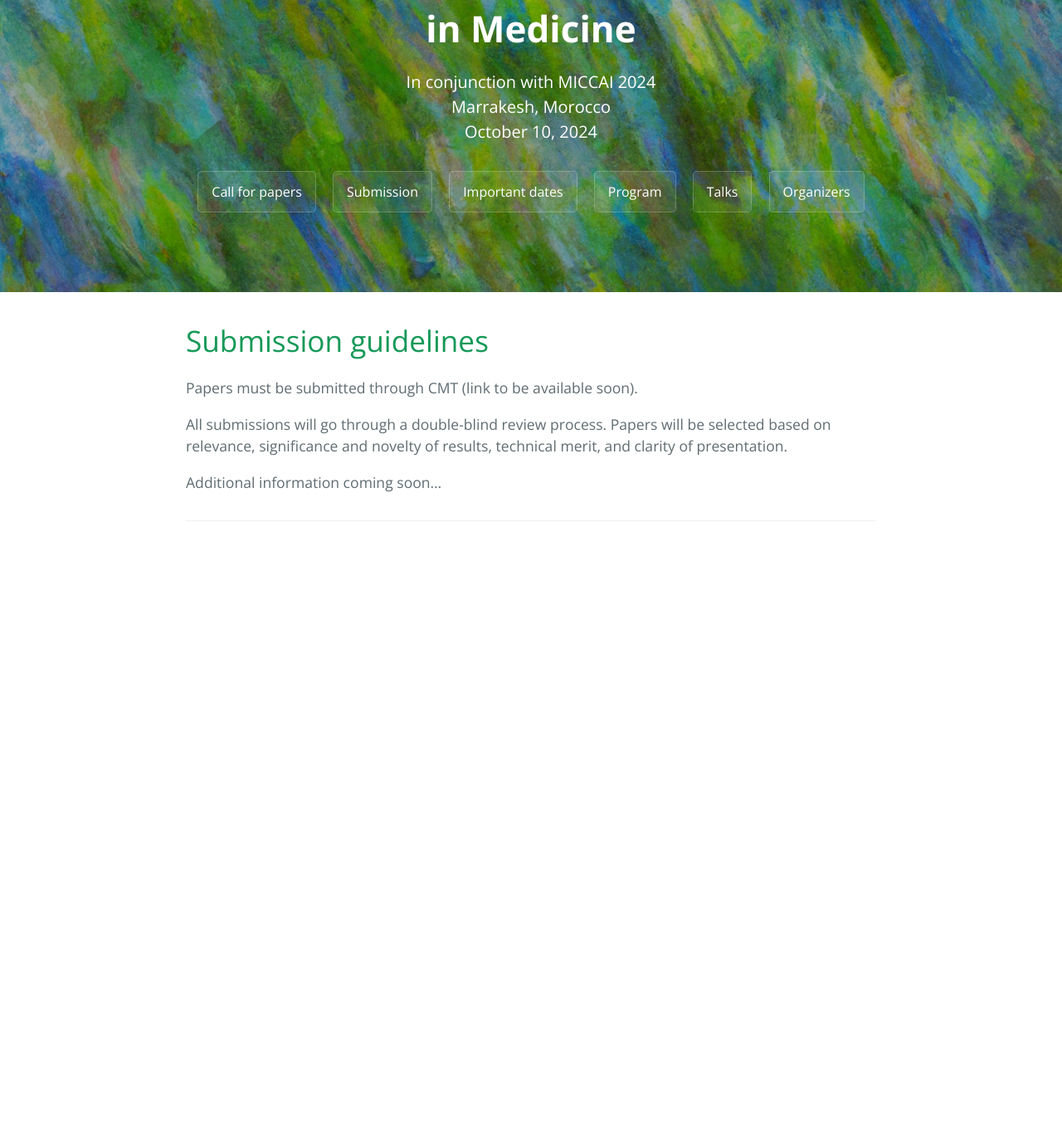
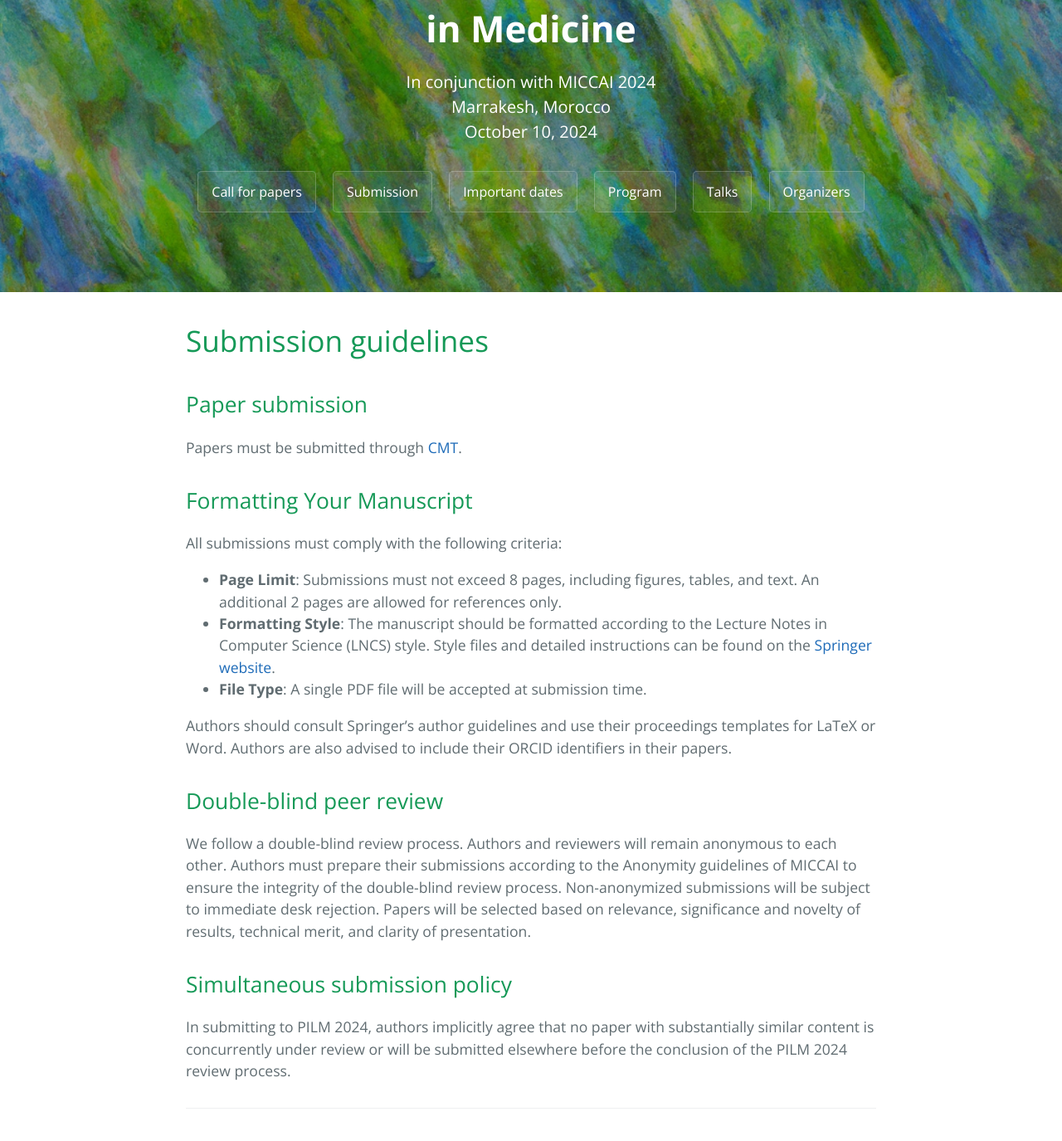
Before and after one commit to miccai-pilm/miccai-pilm.github.io, a Jekyll site: the page built from submission.md, in a window 1280 px wide and 1400 px high, scrolled down 145 px. Shown: the top 1375 px of the window at 83% size. Built offline with Jekyll 4.4.1, drawn with Linux system fonts in a browser that asks for light colours; before the commit the page ends 900 px from its top, so only the background shows below that.

Commit message:
Update submission.md

```diff
--- a/submission.md
+++ b/submission.md
@@ -4,12 +4,30 @@ layout: default
 
 # Submission guidelines
 
-Papers must be submitted through CMT (link to be available soon). <!--({{ site.workshop.submission_link }})-->
+## Paper submission
 
-All submissions will go through a double-blind review process. Papers will be selected based on
-relevance, significance and novelty of results, technical merit, and clarity of presentation.
+Papers must be submitted through [CMT]({{ site.workshop.submission_link }}).
 
-Additional information coming soon...
+## Formatting Your Manuscript
+
+All submissions must comply with the following criteria:
+
+- **Page Limit**: Submissions must not exceed 8 pages, including figures, tables, and text. An additional 2 pages are allowed for references only.
+- **Formatting Style**: The manuscript should be formatted according to the Lecture Notes in Computer Science (LNCS) style. Style files and detailed instructions can be found on the [Springer website](https://www.springer.com/gp/computer-science/lncs/conference-proceedings-guidelines).
+- **File Type**: A single PDF file will be accepted at submission time.
+
+Authors should consult Springer's author guidelines and use their proceedings templates for LaTeX or Word. Authors are also advised to include their ORCID identifiers in their papers.
+<!-- The corresponding author must fill out and sign a Consent-to-Publish form on behalf of all co-authors, and the name on the copyright form should correspond with the name marked on the paper. No changes to authorship will be permitted after submission to Springer.-->
+
+## Double-blind peer review
+
+We follow a double-blind review process. Authors and reviewers will remain anonymous to each other.
+Authors must prepare their submissions according to the Anonymity guidelines of MICCAI to ensure the integrity of the double-blind review process. Non-anonymized submissions will be subject to immediate desk rejection.
+Papers will be selected based on relevance, significance and novelty of results, technical merit, and clarity of presentation.
+
+## Simultaneous submission policy
+
+In submitting to PILM 2024, authors implicitly agree that no paper with substantially similar content is concurrently under review or will be submitted elsewhere before the conclusion of the PILM 2024 review process.
 
 <!--For regular submissions, the maximum number of pages is 12 (including figures, tables and references), using the
 [LNCS proceedings format](https://www.springer.com/gp/computer-science/lncs/conference-proceedings-guidelines).
```
